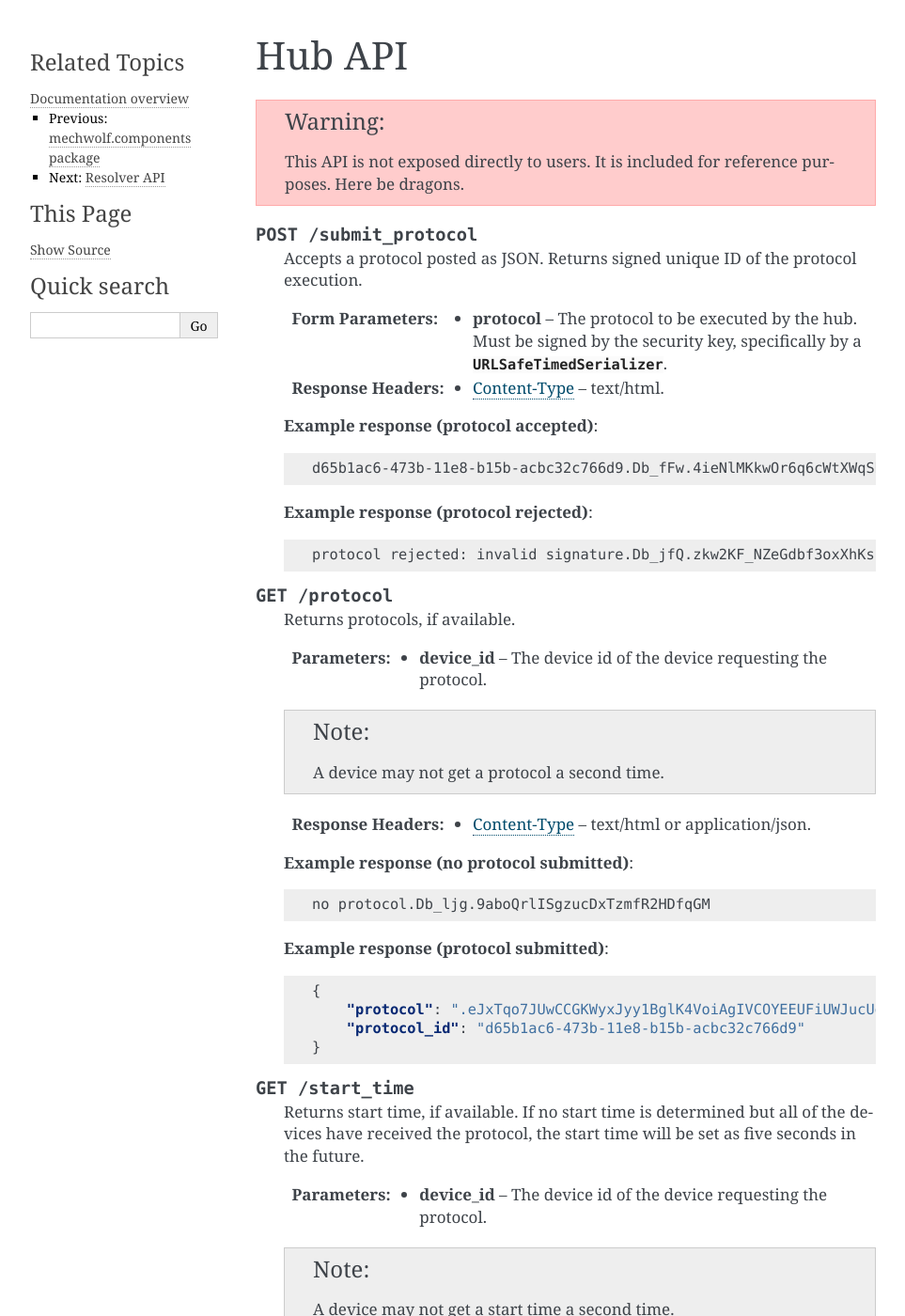
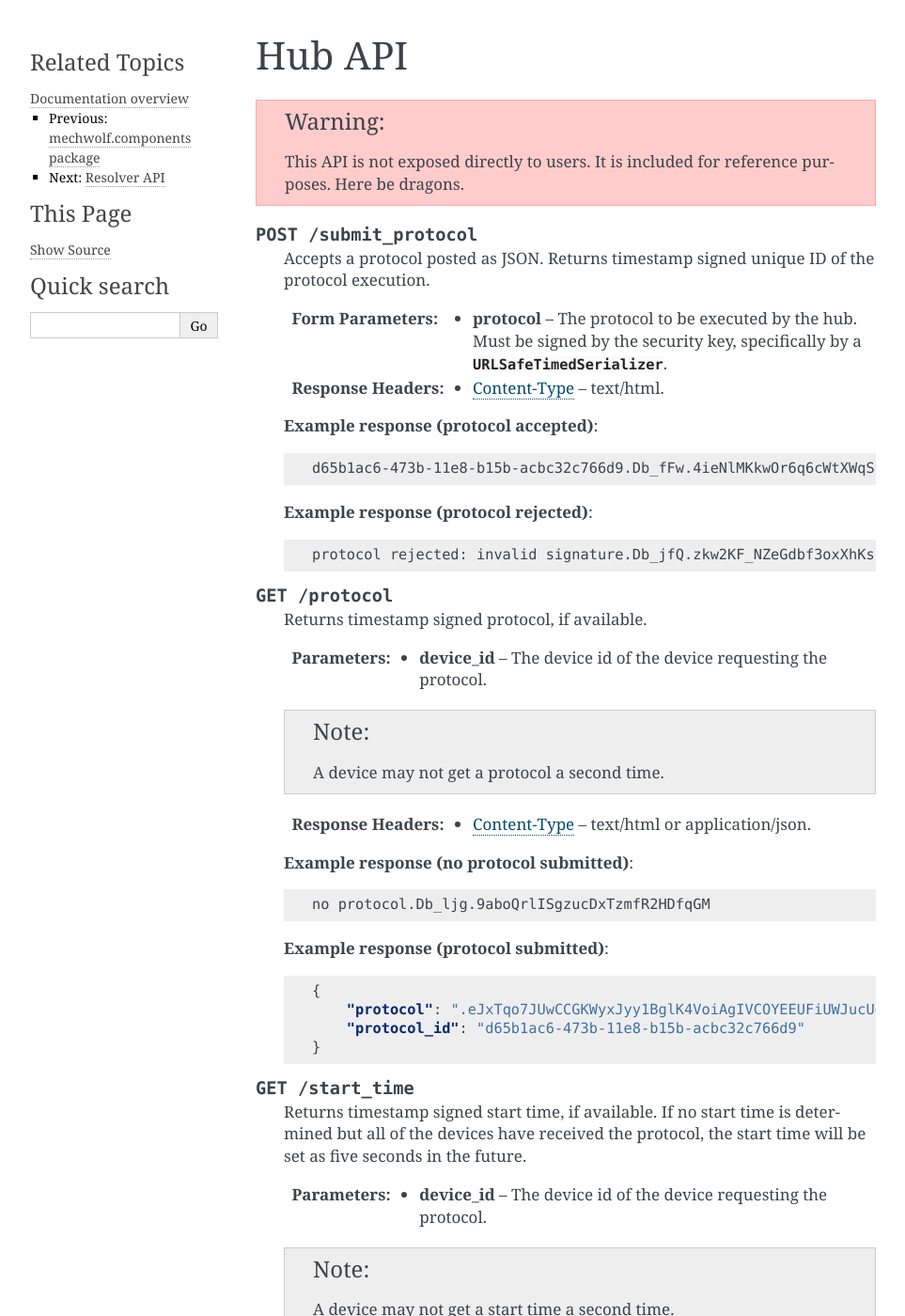
Before and after one commit to MechWolf/MechWolf, a Sphinx documentation site: the page built from docs/source/api/hub.rst, in a window 1280 px wide and 1400 px high. Shown: the whole window at 94% size, without its empty margins (148-1111 px from the left). Built offline with Sphinx 7.4.7, drawn with Linux system fonts in a browser that asks for light colours; pages that are not in the unit, such as notebooks, are missing from menus.

```diff
--- a/docs/source/api/hub.rst
+++ b/docs/source/api/hub.rst
@@ -6,7 +6,7 @@ Hub API
 
 .. http:post:: /submit_protocol
 
-        Accepts a protocol posted as JSON. Returns signed unique ID of the protocol execution.
+        Accepts a protocol posted as JSON. Returns timestamp signed unique ID of the protocol execution.
 
         :form protocol: The protocol to be executed by the hub. Must be signed by the security key, specifically by a :class:`~itsdangerous.URLSafeTimedSerializer`.
 
@@ -26,7 +26,7 @@ Hub API
 
 .. http:get:: /protocol
 
-    Returns protocols, if available.
+    Returns timestamp signed protocol, if available.
 
     :arg device_id: The device id of the device requesting the protocol.
 
@@ -52,7 +52,7 @@ Hub API
 
 .. http:get:: /start_time
 
-    Returns start time, if available. If no start time is determined but all of the devices have received the protocol, the start time will be set as five seconds in the future.
+    Returns timestamp signed start time, if available. If no start time is determined but all of the devices have received the protocol, the start time will be set as five seconds in the future.
 
     :arg device_id: The device id of the device requesting the protocol.
 
```
